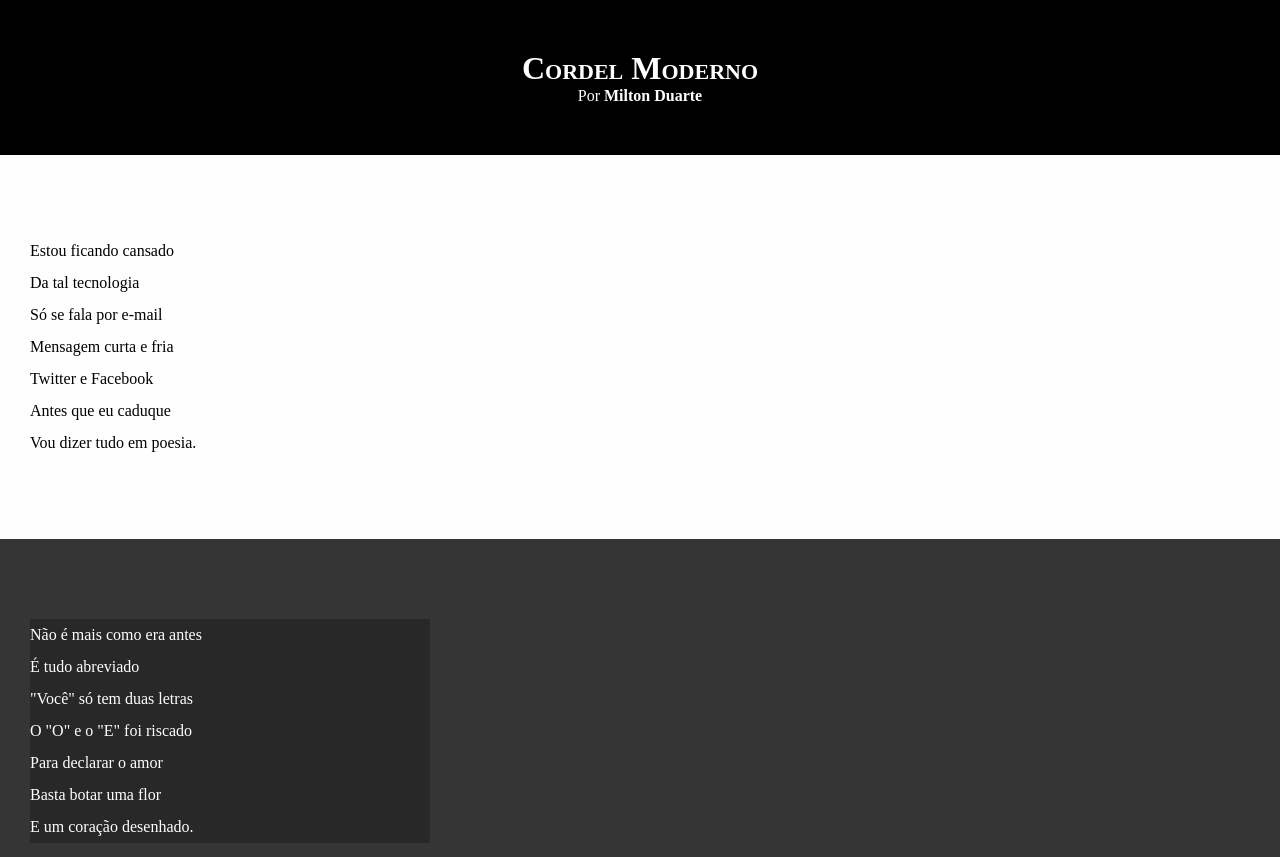
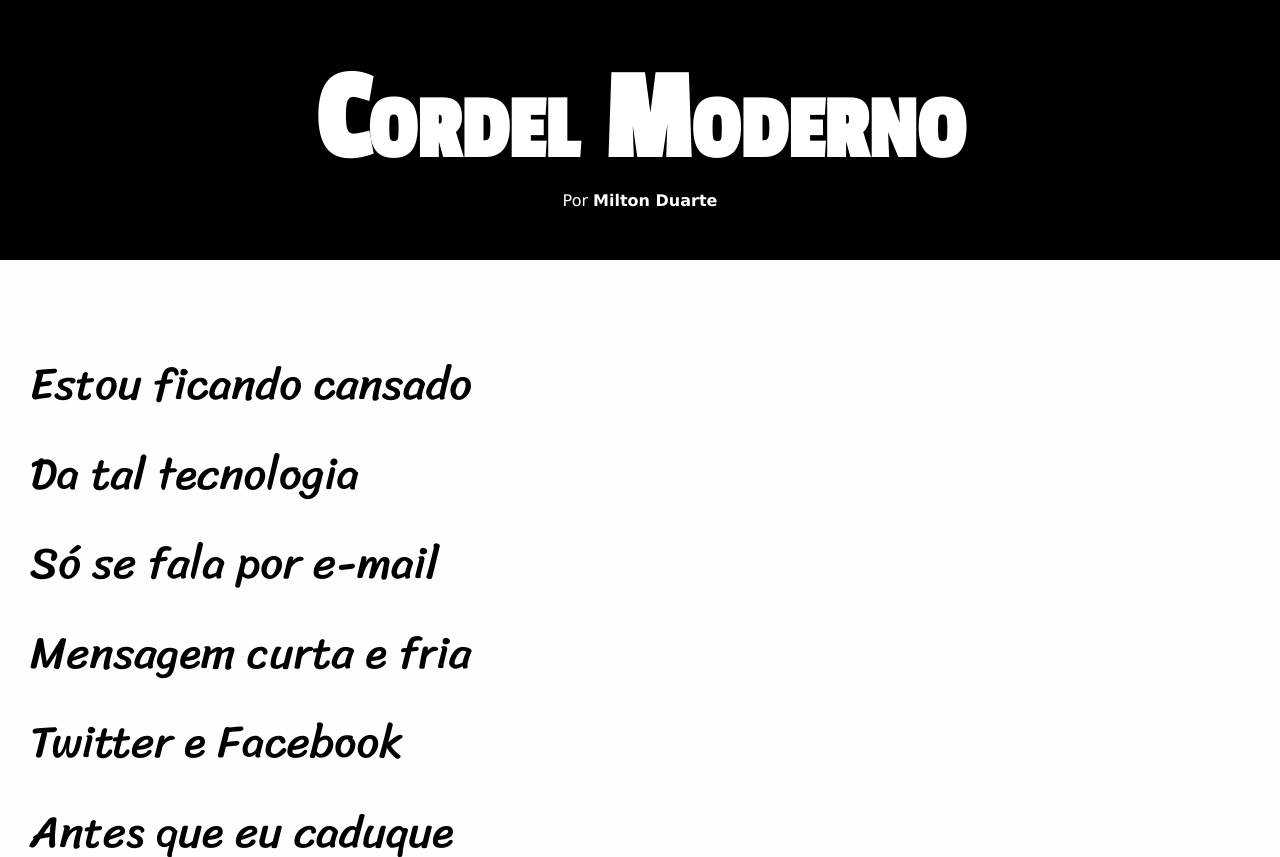
Before and after one commit to MatiasSpinardi/html-css, a plain HTML site: page trabajos practicos/practica 12/index.html in a window 1280 px wide. Shown: the top 857 px of the page. Drawn offline with Linux system fonts and the light colour scheme.

Commit message:
Actualizacion de estilos desafio 12

```diff
--- a/trabajos practicos/practica 12/estilo/style.css
+++ b/trabajos practicos/practica 12/estilo/style.css
@@ -1,12 +1,24 @@
 @charset "UTF-8";
+
+@import url('https://fonts.googleapis.com/css2?family=Bebas+Neue&family=Oswald:wght@200&family=Passion+One&family=Sriracha&display=swap');
+
+@import url('https://fonts.googleapis.com/css2?family=Sriracha&display=swap');
+
+:root {
+    --fuente1: verdana, geneva, tahoma, sans-serif;
+    --fuente2: 'Passion One', sans-serif;
+    --fuente3: 'Sriracha', cursive;
+}
 
 * {
     margin: 0px;
     padding: 0px;
+    font-size: 1em;
 }
 html, body {
     min-height: 100vh;
     background-color: darkgray;
+    font-family: var(--fuente1);
 }
 
 header {
@@ -18,6 +30,8 @@ header {
 header > h1 {
     padding-top: 50px;
     font-variant: small-caps;
+    font-family: var(--fuente2);
+    font-size: 10vw;
 }
 
 header > p {
@@ -39,6 +53,8 @@ section {
     padding-bottom: 10vh;
     line-height: 2em;
     padding-left: 30px;
+    font-family: var(--fuente3);
+    font-size: 3.5vw;
 }
 
 section.normal {
@@ -52,7 +68,8 @@ section.imagen {
 }
 
 section.imagen > p {
-    width: 400px;
+    display: inline-block;
+    padding: 5px;
     background-color: rgba(0, 0, 0, 0.25);
 }
 
```
